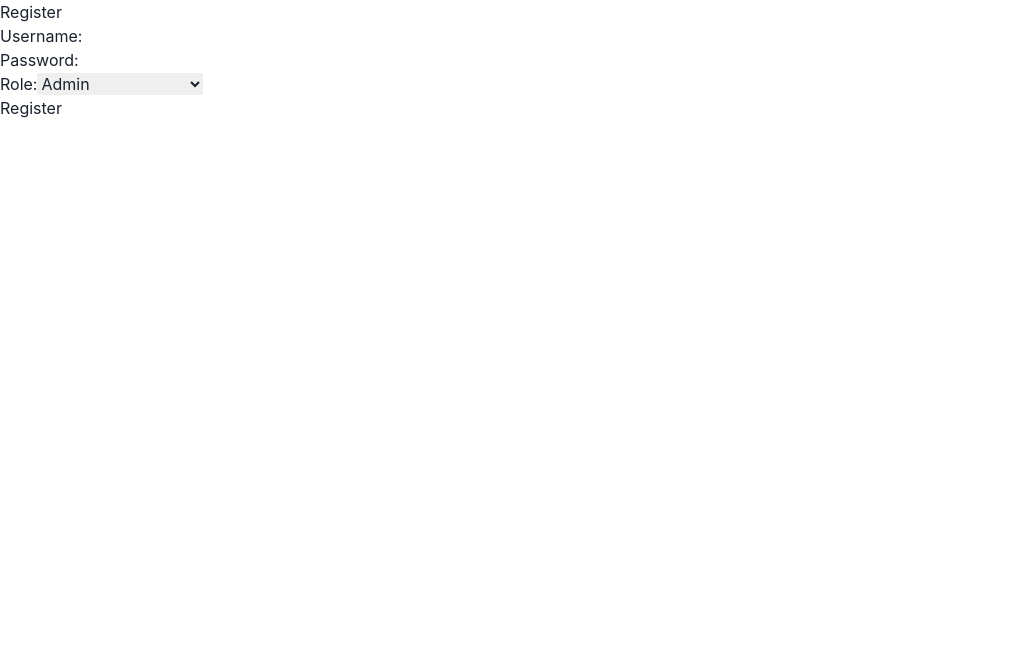
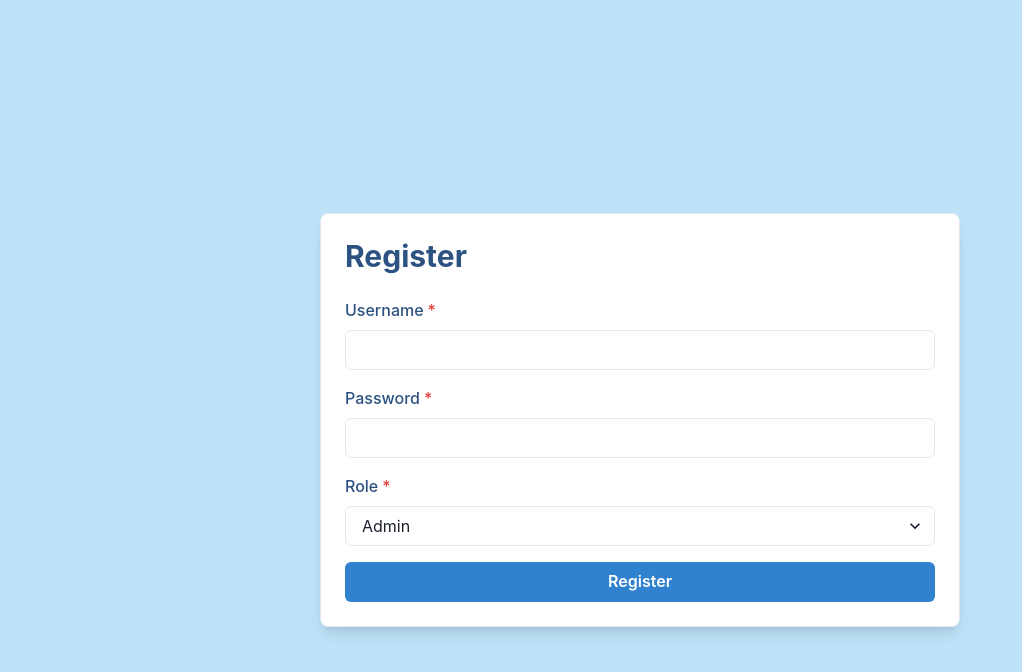
Before and after one commit to sebs-commits/patient-tracker, a React (Vite) app in the folder frontend/: page /register in a window 1280 px wide. Shown: the top 672 px of the page, without its empty margins (0-1022 px from the left). Built offline with nearby package versions, Linux system fonts and the light colour scheme.

Commit message:
added chakra ui to style, similar to login page

```diff
--- a/frontend/src/components/pages/Register.jsx
+++ b/frontend/src/components/pages/Register.jsx
@@ -1,6 +1,7 @@
 import { useState } from "react";
 import { useNavigate } from "react-router-dom";
 import { registerUser } from "../../api/auth";
+import { Box, Button, FormControl, FormLabel, Input, Heading, VStack, Select, Text, Flex } from "@chakra-ui/react";
 
 const Register = () => {
   const [username, setUsername] = useState("");
@@ -20,38 +21,59 @@ const Register = () => {
   };
 
   return (
-    <div>
-      <h2>Register</h2>
+    <Flex
+      height="100vh"
+      alignItems="center"
+      justifyContent="center"
+      bg="blue.100"
+    >
+      <Box
+        maxW={{ base: "90%", sm: "80%", md: "70%", lg: "50%", xl: "50%" }}
+        width="full"
+        mx="auto"
+        mt="10"
+        p="6"
+        borderWidth="1px"
+        borderRadius="lg"
+        boxShadow="lg"
+        bg="white"
+      >
+        <Heading as="h2" size="lg" mb="6" color="blue.700">Register</Heading>
         <form onSubmit={handleSubmit}>
-        <div>
-          <label>Username:</label>
-          <input
+          <VStack spacing="4" width="full">
+            <FormControl id="username" isRequired>
+              <FormLabel color="blue.700">Username</FormLabel>
+              <Input
                 type="text"
                 value={username}
                 onChange={(e) => setUsername(e.target.value)}
                 required
+                width="full"
               />
-        </div>
-        <div>
-          <label>Password:</label>
-          <input
+            </FormControl>
+            <FormControl id="password" isRequired>
+              <FormLabel color="blue.700">Password</FormLabel>
+              <Input
                 type="password"
                 value={password}
                 onChange={(e) => setPassword(e.target.value)}
                 required
+                width="full"
               />
-        </div>
-        <div>
-          <label>Role:</label>
-          <select value={role} onChange={(e) => setRole(e.target.value)}>
+            </FormControl>
+            <FormControl id="role" isRequired>
+              <FormLabel color="blue.700">Role</FormLabel>
+              <Select value={role} onChange={(e) => setRole(e.target.value)} required width="full">
                 <option value="admin">Admin</option>
-            <option value="patient_transporter">Patient Transporter</option>
-          </select>
-        </div>
-        {error && <p style={{ color: "red" }}>{error}</p>}
-        <button type="submit">Register</button>
+                <option value="transporter">Transporter</option>
+              </Select>
+            </FormControl>
+            {error && <Text color="red.500">{error}</Text>}
+            <Button type="submit" colorScheme="blue" width="full">Register</Button>
+          </VStack>
         </form>
-    </div>
+      </Box>
+    </Flex>
   );
 };
 
```
Lines whose indentation alone changed are shown as unchanged.
